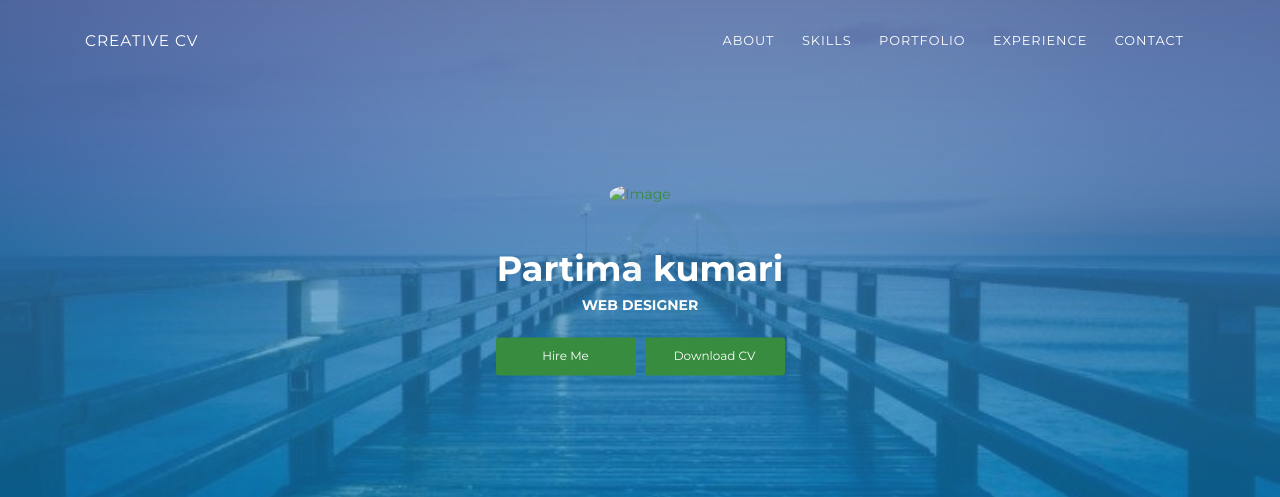
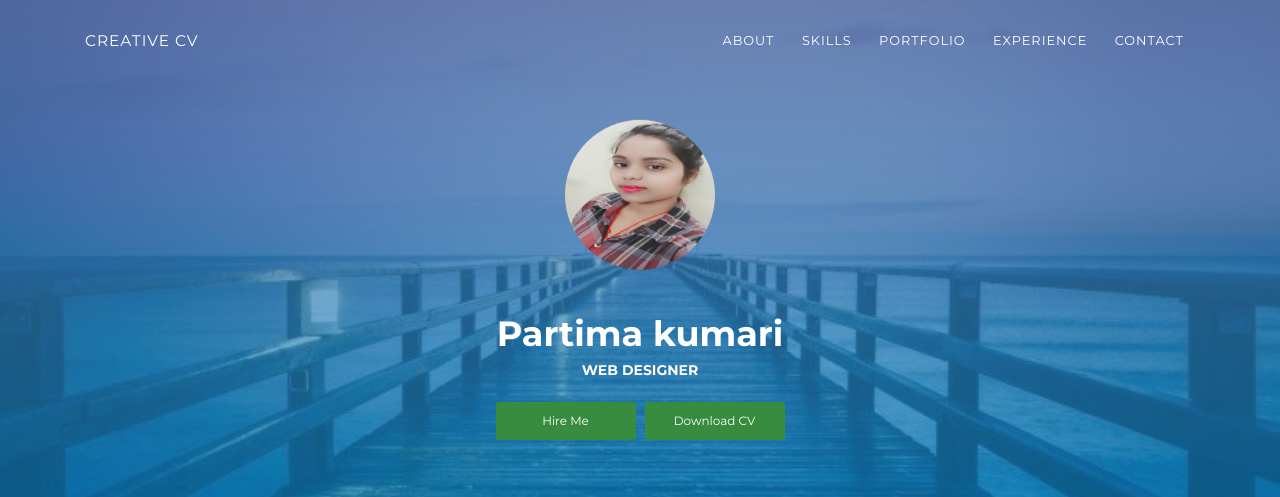
Before and after one commit to Partima70/creative-cv, a plain HTML site: page index.html in a window 1280 px wide. Shown: the top 497 px of the page. Drawn offline with Linux system fonts and the light colour scheme.

Commit message:
Update index.html

```diff
--- a/index.html
+++ b/index.html
@@ -54,7 +54,7 @@
       <div class="page-header-image" data-parallax="true" style="background-image: url('images/k.jpg')"></div>
       <div class="container">
         <div class="content-center">
-          <div class="cc-profile-image"><a href="#"><img src="/C:/Users/admin/Desktop/New folder/images/sk.jpeg" alt="Image"/></a></div>
+          <div class="cc-profile-image"><a href="#"><img src="images/sk.jpeg" alt="Image"/></a></div>
           <div class="h2 title">Partima kumari</div>
           <p class="category text-white">Web Designer</p><a class="btn btn-primary smooth-scroll mr-2" href="#contact" data-aos="zoom-in" data-aos-anchor="data-aos-anchor">Hire Me</a><a class="btn btn-primary" href="/C:/Users/admin/Desktop/PARTIMA KUMARI(modul-1)/partima resume.pdf" data-aos="zoom-in" data-aos-anchor="data-aos-anchor">Download CV</a>
         </div>
```
